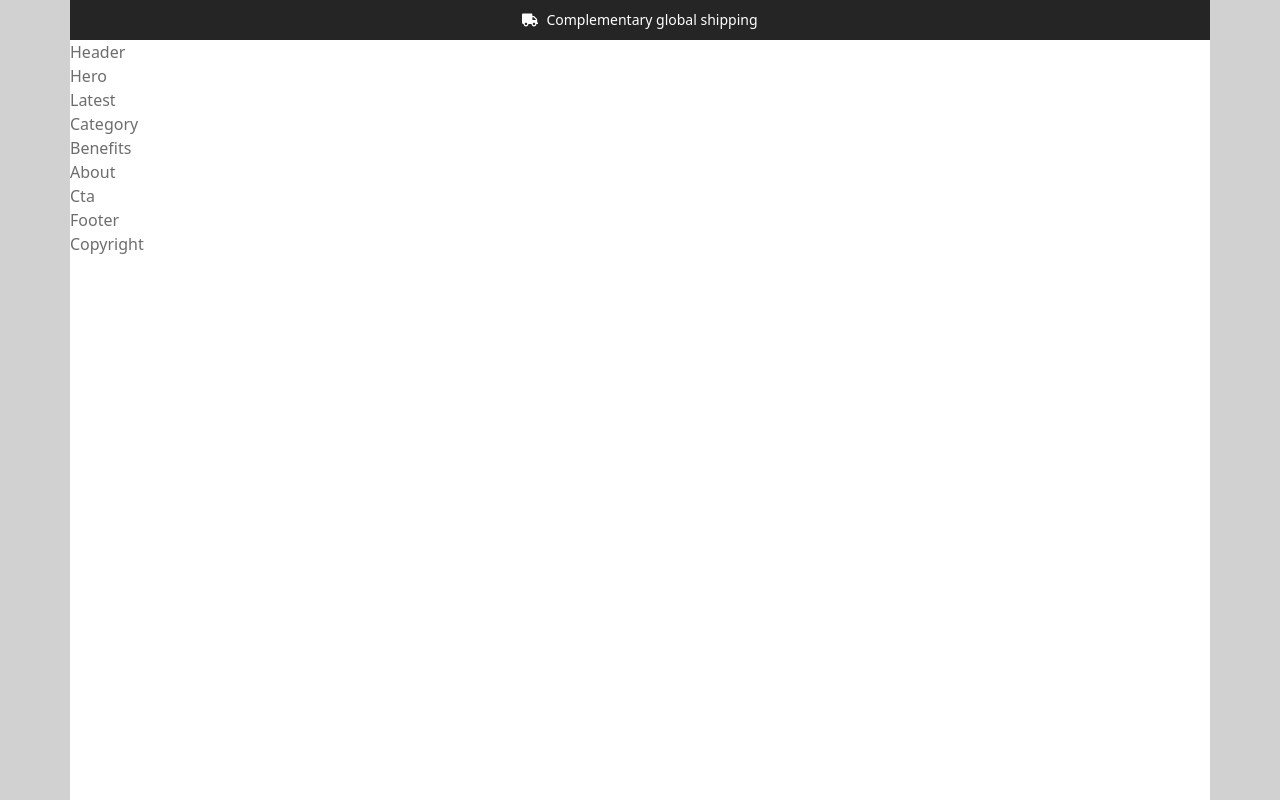
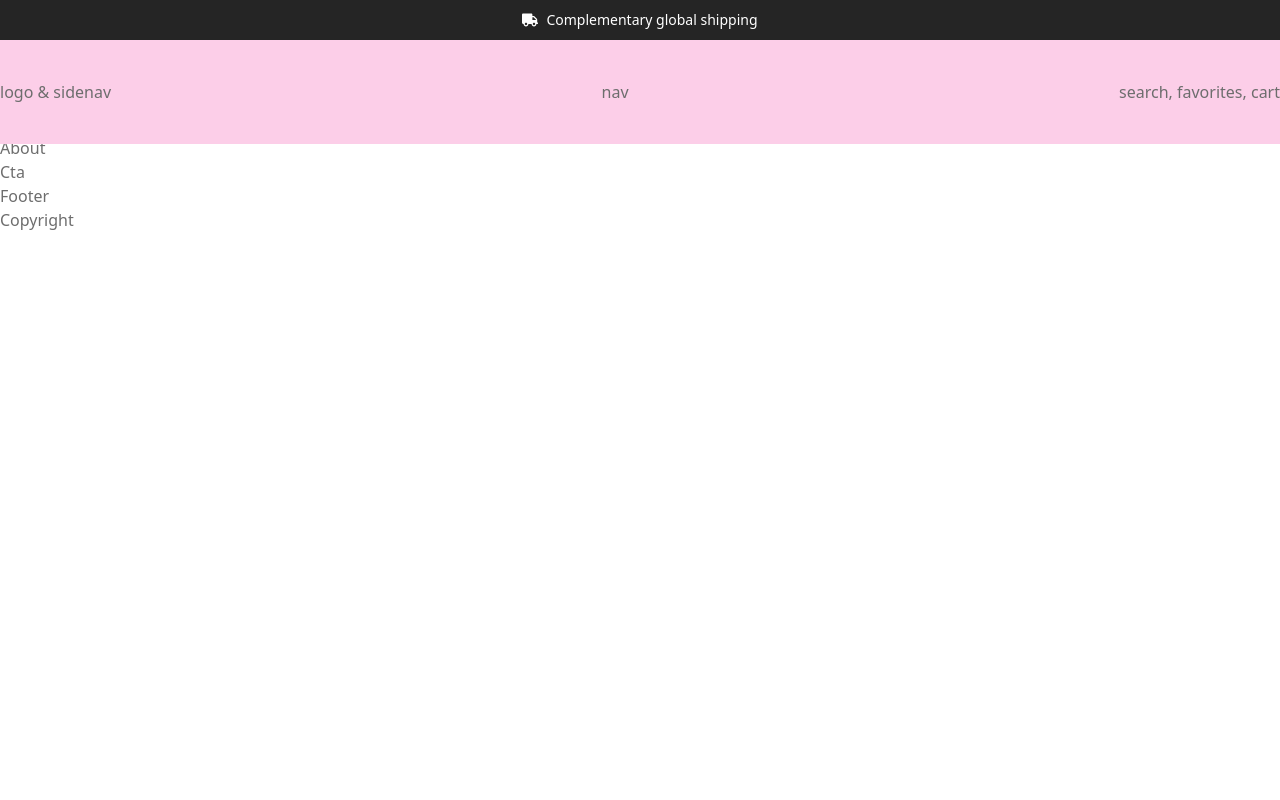
Before and after one commit to Jisap/next15-Sports-Website-with-tailwindcss, a Next.js app: page / in a window 1280 px wide. Shown: the top 800 px of the page. Built offline with nearby package versions, Linux system fonts and the light colour scheme.

Commit message:
Update Header component layout and add Sidenav
- Expanded the Header component with a new layout including logo, navigation, and utility sections.
- Introduced a new Sidenav component for improved navigation options.
- Adjusted the Home page layout to accommodate the updated Header dimensions.

```diff
--- a/app/page.jsx
+++ b/app/page.jsx
@@ -12,7 +12,7 @@ import Topbar from "@/components/Topbar"
 
 const Home = () => {
   return (
-    <div className="w-full max-w-[1140px] mx-auto overflow-hidden bg-white">
+    <div className="w-full max-w-[1440px] mx-auto overflow-hidden bg-white">
       <Topbar />
       <Header />
       <Hero />
--- a/components/Header.jsx
+++ b/components/Header.jsx
@@ -1,8 +1,28 @@
+import Image from "next/image"
+import Link from "next/link"
+import { FaHeart } from "react-icons/fa"
+import { FaCartShopping } from "react-icons/fa6"
+import Sidenav from "./Sidenav"
+
+
 
 
 const Header = () => {
   return (
-    <div>Header</div>
+    <div className="xl:absolute max-w-[1440px] mx-auto left-0 right-0 bg-pink-200">
+      <div className="container mx-auto">
+        <div className="flex justify-between items-center py-10">
+          {/* logo & sidenav */}
+          <div>logo & sidenav</div>
+
+          {/* nav.(desktop) */}
+          <nav>nav</nav>
+
+          {/* search, favorites, cart */}
+          <div>search, favorites, cart</div>
+        </div>
+      </div>
+    </div>
   )
 }
 
--- /dev/null
+++ b/components/Sidenav.jsx
@@ -0,0 +1,9 @@
+
+
+const Sidenav = () => {
+  return (
+    <div>Sidenav</div>
+  )
+}
+
+export default Sidenav
```
